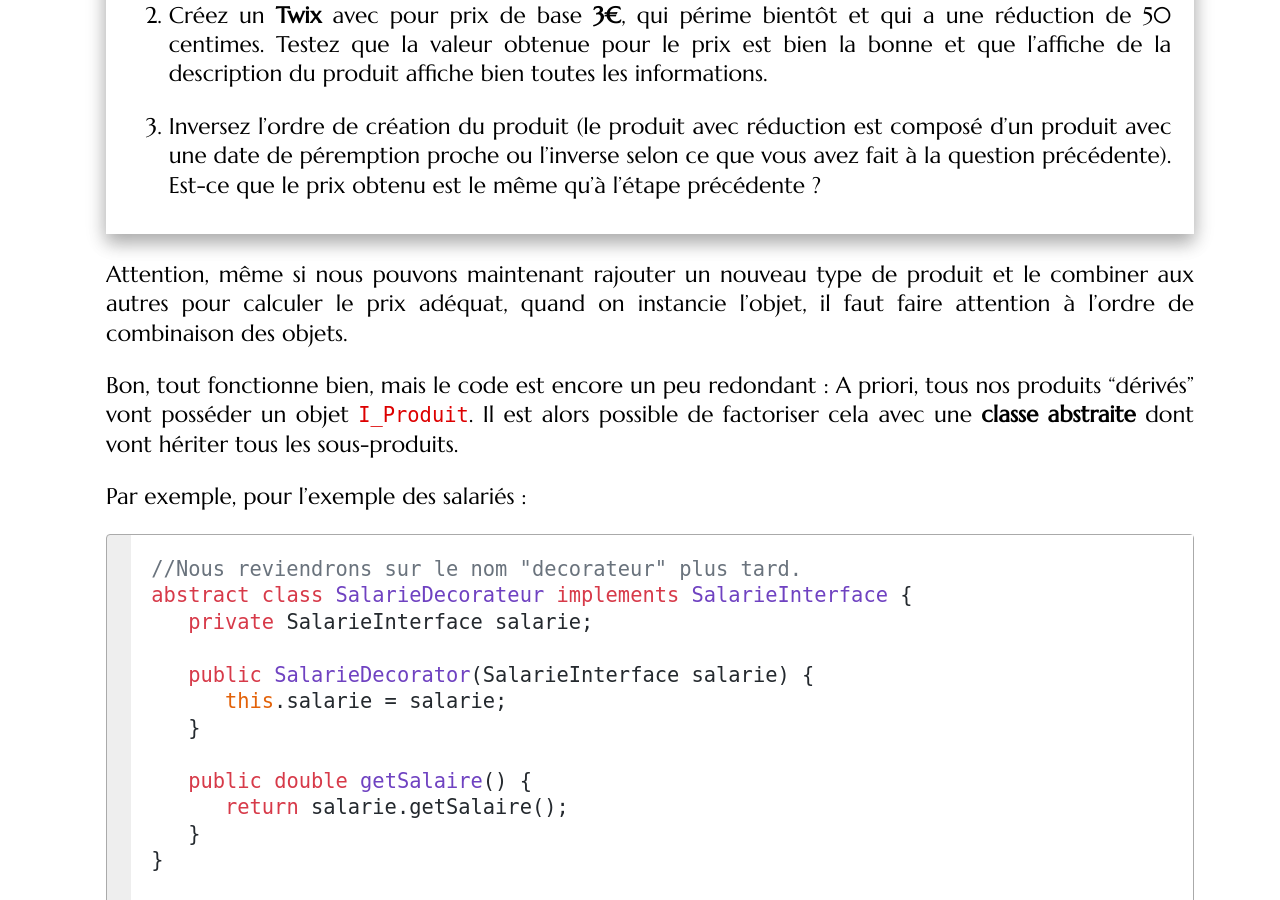
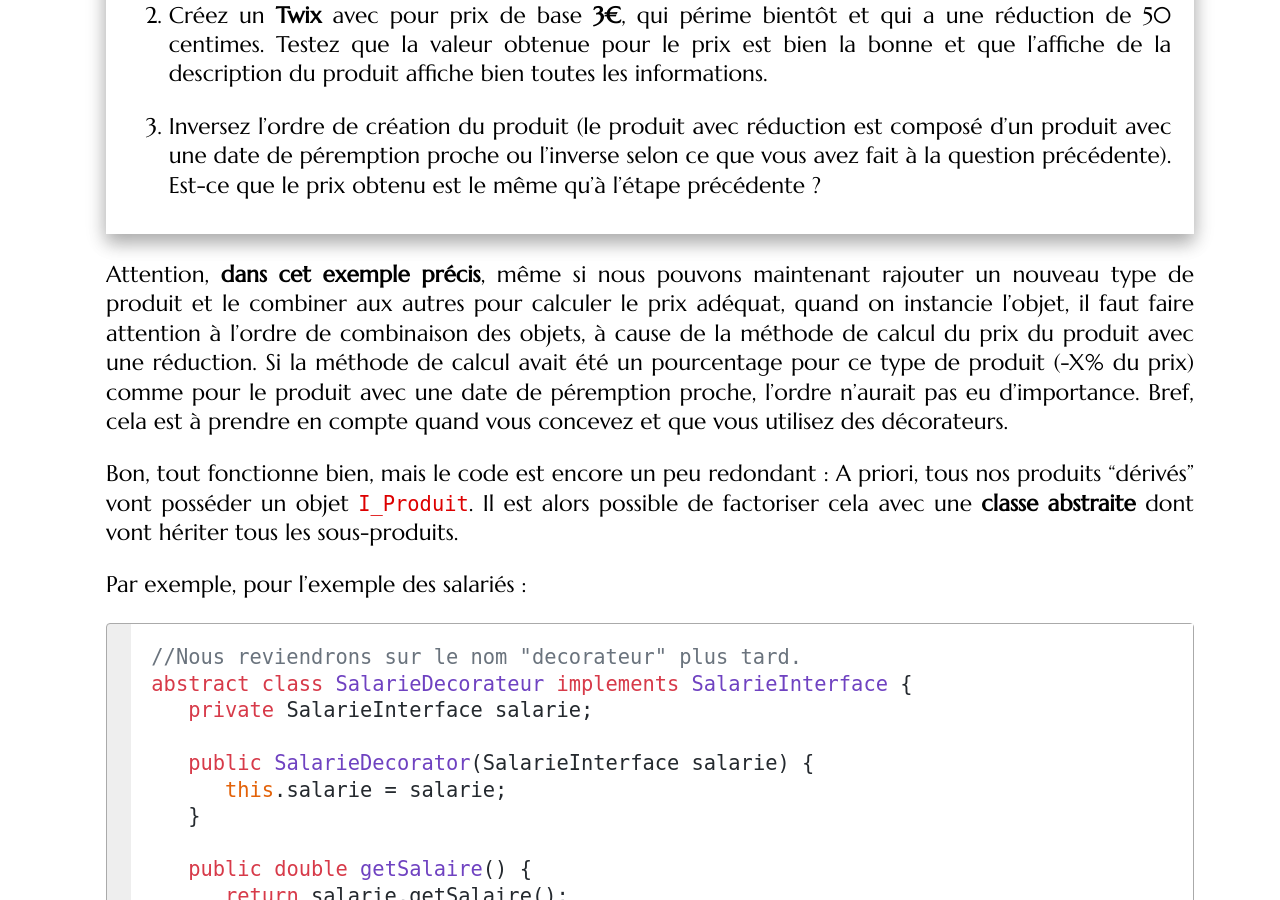
Before and after one commit to mgasquet/R304-QualiteDeveloppement, a Jekyll site: the page built from tutorials/tutorial3.md, in a window 1280 px wide and 900 px high, scrolled down 23641 px. Built offline with Jekyll 4.4.1, drawn with Linux system fonts in a browser that asks for light colours; some web fonts are replaced.

Commit message:
Modification explications decorateur tp3

```diff
--- a/tutorials/tutorial3.md
+++ b/tutorials/tutorial3.md
@@ -624,7 +624,7 @@ Aussi, le salarie n'est pas instancié dans la classe, il est **injecté** (autr
 
 </div>
 
-Attention, même si nous pouvons maintenant rajouter un nouveau type de produit et le combiner aux autres pour calculer le prix adéquat, quand on instancie l'objet, il faut faire attention à l'ordre de combinaison des objets.
+Attention, **dans cet exemple précis**, même si nous pouvons maintenant rajouter un nouveau type de produit et le combiner aux autres pour calculer le prix adéquat, quand on instancie l'objet, il faut faire attention à l'ordre de combinaison des objets, à cause de la méthode de calcul du prix du produit avec une réduction. Si la méthode de calcul avait été un pourcentage pour ce type de produit (-X% du prix) comme pour le produit avec une date de péremption proche, l'ordre n'aurait pas eu d'importance. Bref, cela est à prendre en compte quand vous concevez et que vous utilisez des décorateurs.
 
 Bon, tout fonctionne bien, mais le code est encore un peu redondant : A priori, tous nos produits "dérivés" vont posséder un objet `I_Produit`. Il est alors possible de factoriser cela avec une **classe abstraite** dont vont hériter tous les sous-produits.
 
```
